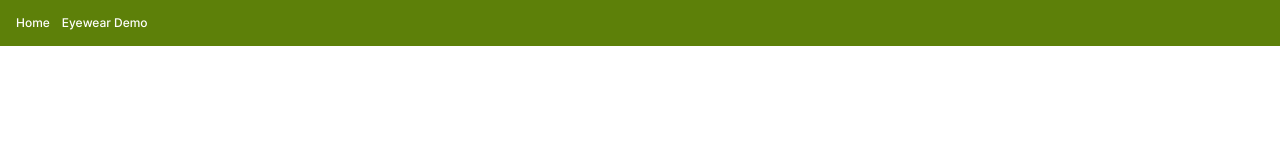
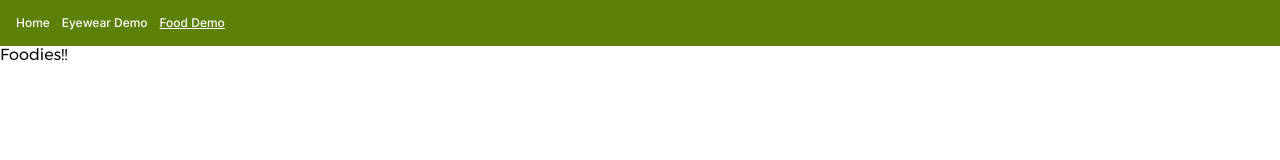
Before and after one commit to YonatanKof/pepp-homapage-central, a Vue app: page /food-demo in a window 1280 px wide. Before the commit this address had no page. Shown: the top 160 px of the page. Built offline with nearby package versions, Linux system fonts and the light colour scheme.

Commit message:
add food demo route

```diff
--- a/src/components/HomepageCentral.vue
+++ b/src/components/HomepageCentral.vue
@@ -1,8 +1,8 @@
 <template>
 	<div class="main-links body-2xs">
 		<router-link to="/">Home</router-link>
-		<!-- <router-link to="/about">About</router-link> -->
 		<router-link to="/eyewear-demo">Eyewear Demo</router-link>
+		<router-link to="/food-demo">Food Demo</router-link>
 	</div>
 </template>
 
--- /dev/null
+++ b/src/pages/FoodDemo.vue
@@ -0,0 +1,5 @@
+<template>
+    <div>
+        <h1>Foodies!!</h1>
+    </div>
+</template>
--- a/src/router/index.js
+++ b/src/router/index.js
@@ -1,11 +1,11 @@
 import { createRouter, createWebHistory } from 'vue-router'
 import Home from '../pages/Home.vue'
-// import About from '../pages/About.vue'
+import FoodDemo from '../pages/FoodDemo.vue'
 import EyewearDemo from '../pages/EyewearDemo.vue'
 
 const routes = [
     { path: '/', name: 'Home', component: Home },
-    // { path: '/about', name: 'About', component: About },
+    { path: '/food-demo', name: 'Food Demo', component: FoodDemo },
     { path: '/eyewear-demo', name: 'Eyewear Demo', component: EyewearDemo }
 ]
 
```
